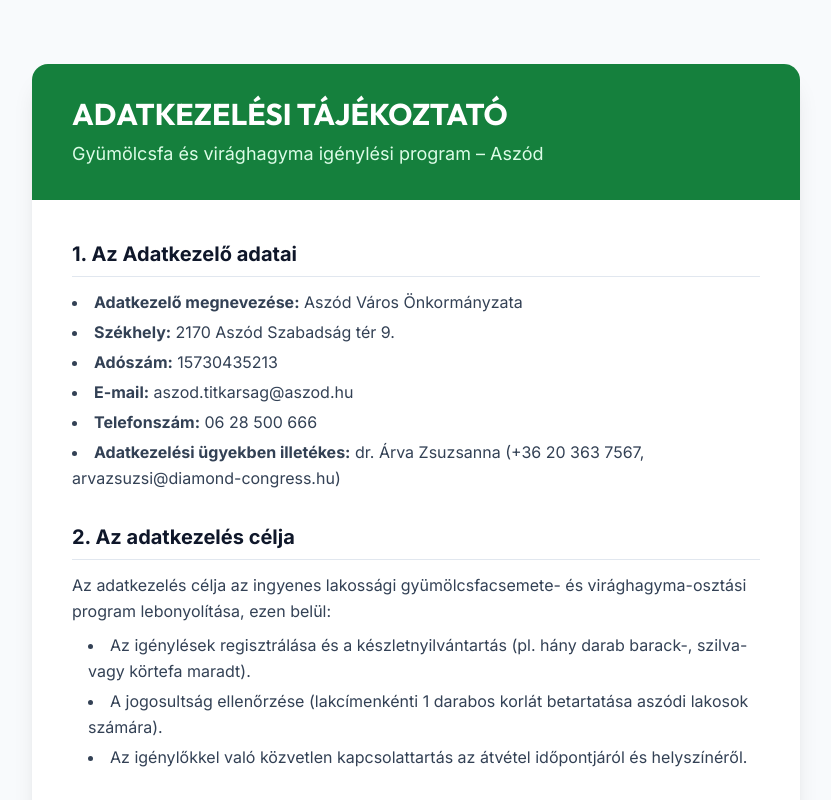
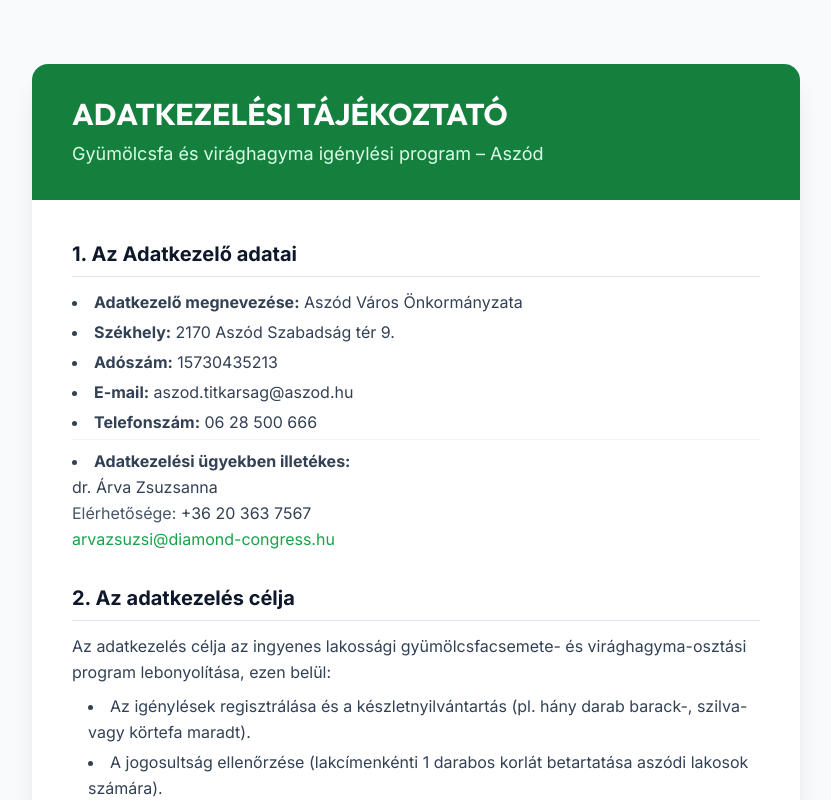
Before and after one commit to Lujza69/aszod-gyumolcsfa-igenyles, a Next.js app: page /adatkezelesi-tajekoztato in a window 1280 px wide. Shown: the top 800 px of the page, without its empty margins (224-1055 px from the left). Built offline with nearby package versions, Linux system fonts and the light colour scheme.

Commit message:
Format Privacy Policy contact details

```diff
--- a/src/app/adatkezelesi-tajekoztato/page.tsx
+++ b/src/app/adatkezelesi-tajekoztato/page.tsx
@@ -24,7 +24,12 @@
                             <li><strong>Adószám:</strong> 15730435213</li>
                             <li><strong>E-mail:</strong> aszod.titkarsag@aszod.hu</li>
                             <li><strong>Telefonszám:</strong> 06 28 500 666</li>
-                            <li><strong>Adatkezelési ügyekben illetékes:</strong> dr. Árva Zsuzsanna (+36 20 363 7567, arvazsuzsi@diamond-congress.hu)</li>
+                            <li className="mt-2 pt-2 border-t border-slate-100">
+                                <strong>Adatkezelési ügyekben illetékes:</strong><br />
+                                dr. Árva Zsuzsanna<br />
+                                <span className="text-slate-600">Elérhetősége:</span> +36 20 363 7567<br />
+                                <a href="mailto:arvazsuzsi@diamond-congress.hu" className="text-green-600 hover:underline">arvazsuzsi@diamond-congress.hu</a>
+                            </li>
                         </ul>
                     </section>
 
```
